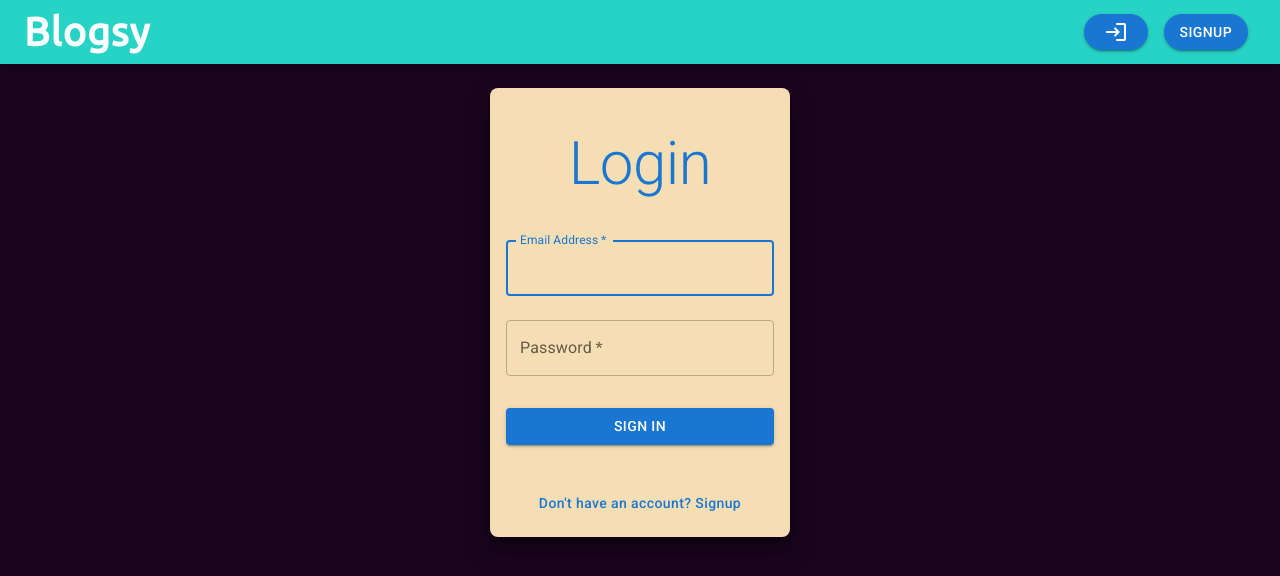
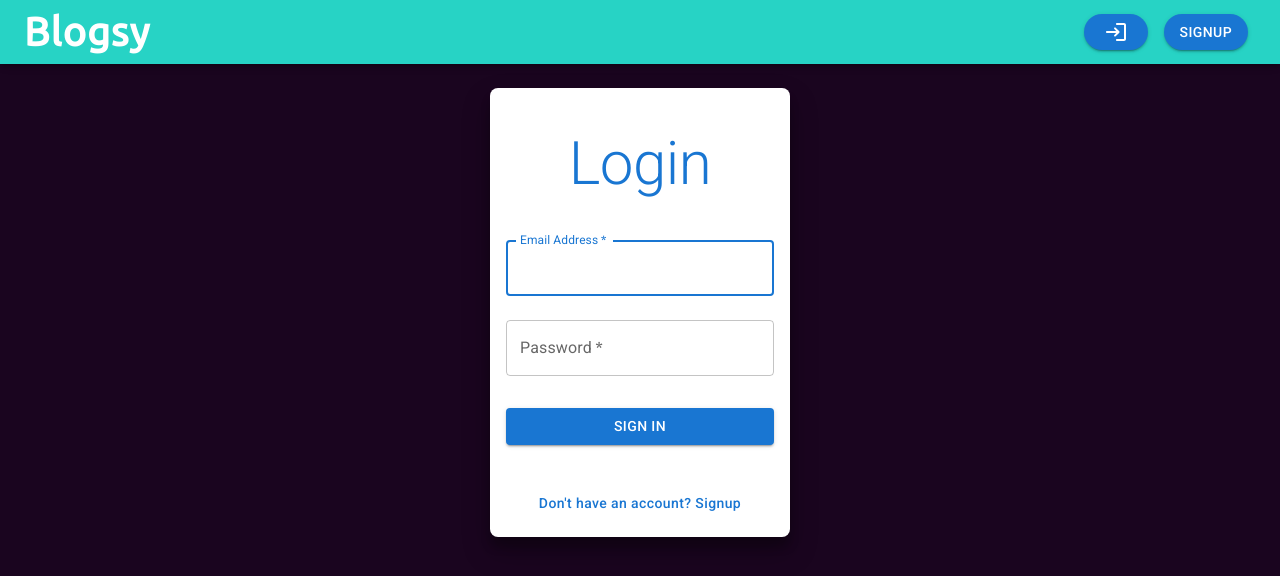
Before and after one commit to Rugved76/mern_blog, a React (Create React App) app in the folder client/: page /auth in a window 1280 px wide. Shown: the top 576 px of the page. Built offline with nearby package versions, Linux system fonts and the light colour scheme.

Commit message:
Update Auth.js

```diff
--- a/client/src/components/Auth.js
+++ b/client/src/components/Auth.js
@@ -90,7 +90,7 @@ const Auth = () => {
                     margin="auto"
                     marginTop={11}
                     borderRadius={2}
-                    backgroundColor='wheat'
+                    backgroundColor='white'
                 >
                     <Typography variant="h2" padding={3} textAlign="center" style={{ color: '#1976d2' }}>
                         {isSignup ? "Sign In" : "Login"}
```
